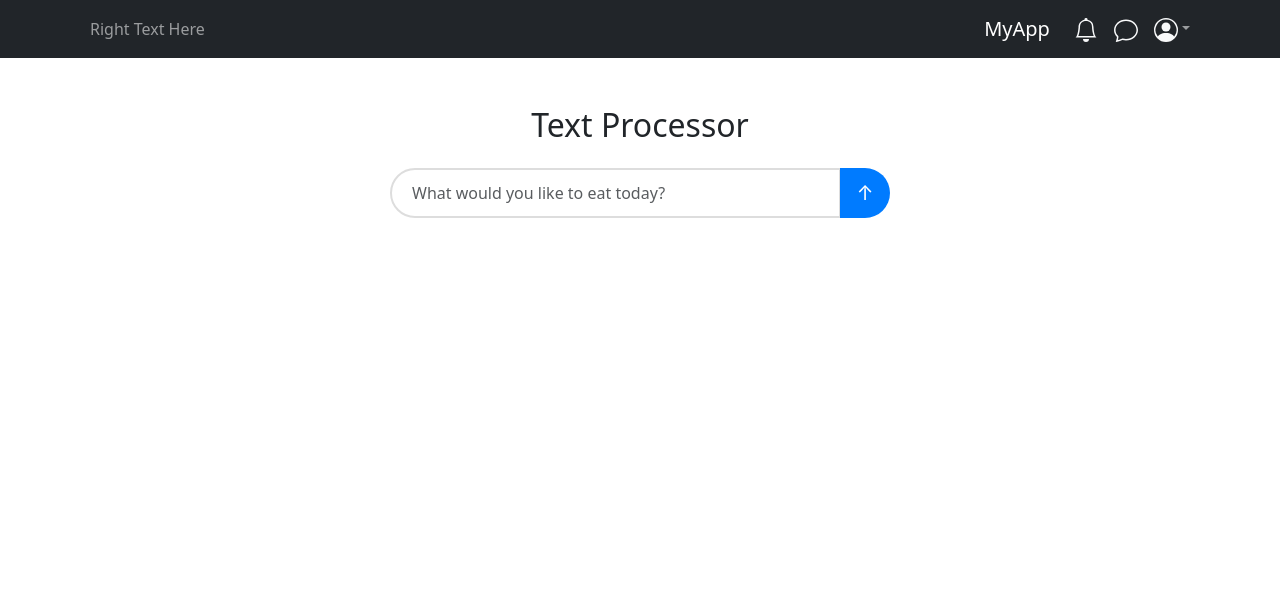
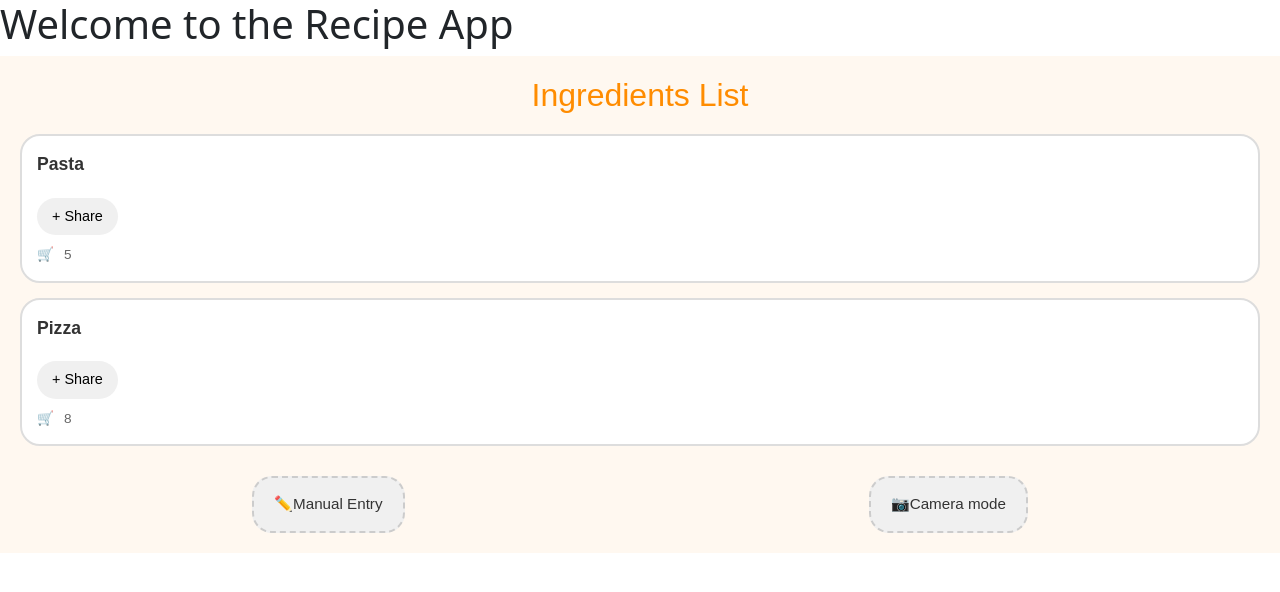
Before and after one commit to Neonat/gordon-RAMsay, a React (Create React App) app in the folder frontend/: page / in a window 1280 px wide. Shown: the top 592 px of the page. Built offline with nearby package versions, Linux system fonts and the light colour scheme.

Commit message:
3.30 shoplist ok

```diff
--- a/frontend/package.json
+++ b/frontend/package.json
@@ -9,6 +9,7 @@
     "react-bootstrap-icons": "^1.9.1",
     "react-dom": "^18.2.0",
     "react-icons": "^5.4.0",
+    "react-router-dom": "^7.1.5",
     "react-scripts": "^5.0.1",
     "web-vitals": "^2.1.4"
   },
--- a/frontend/src/App.jsx
+++ b/frontend/src/App.jsx
@@ -1,13 +1,17 @@
 import React from 'react';
 import MyNavbar from './components/navbar.jsx';  // Now importing Navbar.jsx
 import TextProcessor from './components/TextProcessor/TextProcessor.jsx';
+import { BrowserRouter as Router, Route, Routes } from "react-router-dom";
+import IngredientsPage from './pages/ingredientlistpage.jsx';
 
 function App() {
   return (
-    <div>
-      <MyNavbar />
-      <TextProcessor />
-    </div>
+    <Router>
+      <Routes>
+        <Route path="/" element={<IngredientsPage />} />
+        {/* Add other routes here */}
+      </Routes>
+    </Router>
   );
 }
 
--- /dev/null
+++ b/frontend/src/components/IngredientList/IngredientList.jsx
@@ -0,0 +1,36 @@
+import React from "react";
+import './IngresList.css'
+
+function IngredientList({ recipes }) {
+  // Check if recipes is an array and is not empty
+  if (!Array.isArray(recipes) || recipes.length === 0) {
+    return <p>No recipes to display.</p>;
+  }
+
+  return (
+    <div className="ingredient-list-container">
+      <h1>Ingredients List</h1>
+      <div className="recipe-list">
+        {recipes.map((recipe, index) => (
+          <div className="recipe-item" key={index}>
+            <div className="recipe-name">{recipe.name}</div>
+            <div className="recipe-actions">
+              <button className="add-share-button">+ Share</button>
+            </div>
+            <div className="recipe-details">
+              <span className="shopping-cart-icon">🛒</span>
+              <span className="ingredients-count">{recipe.ingredientsCount}</span>
+            </div>
+          </div>
+        ))}
+      </div>
+
+      <div className="input-options">
+        <div className="manual-entry">✏️Manual Entry</div>
+        <div className="camera-mode">📷Camera mode</div>
+      </div>
+    </div>
+  );
+};
+
+export default IngredientList;
--- /dev/null
+++ b/frontend/src/components/IngredientList/IngresList.css
@@ -0,0 +1,82 @@
+/* src/components/IngredientList.css */
+.ingredient-list-container {
+    background-color: #fff8f0; /* Softer background */
+    padding: 20px;
+    font-family: 'Arial', sans-serif; /* A more modern font */
+    color: #333;
+  }
+
+  .ingredient-list-container h1 {
+    color: #ff8c00; /* Orange color for the heading */
+    text-align: center;
+    margin-bottom: 20px;
+    font-size: 2em;
+  }
+
+  .recipe-list {
+    margin-top: 20px;
+  }
+
+  .recipe-item {
+    background-color: #fff;
+    border: 2px solid #ddd; /* Slight border */
+    border-radius: 20px; /* Increased rounded corners */
+    padding: 15px;
+    margin-bottom: 15px;
+    display: flex;
+    flex-direction: column;
+    gap: 10px;
+  }
+
+  .recipe-name {
+    font-size: 1.1em;
+    font-weight: bold;
+    margin-bottom: 5px; /* Reduced space */
+  }
+
+  .recipe-actions {
+    display: flex;
+    justify-content: flex-start; /* Align to the left */
+    margin-top: 5px;
+  }
+
+  .add-share-button {
+    background-color: #f0f0f0;
+    border: none;
+    padding: 8px 15px;
+    border-radius: 20px; /* Increased rounded corners */
+    cursor: pointer;
+    font-size: 0.9em;
+  }
+
+  .recipe-details {
+    display: flex;
+    justify-content: flex-start;
+    align-items: center;
+    gap: 10px;
+    font-size: 0.85em;
+    color: #777;
+  }
+
+  .shopping-cart-icon {
+    font-size: 1em;
+  }
+
+  .ingredients-count {
+    color: #666;
+  }
+
+  .input-options {
+    margin-top: 30px;
+    display: flex;
+    justify-content: space-around;
+  }
+
+  .input-options div {
+    background-color: #f0f0f0;
+    border: 2px dashed #ccc; /* More visible dashed border */
+    border-radius: 20px; /* Increased rounded corners */
+    padding: 15px 20px;
+    cursor: pointer;
+    font-size: 0.95em;
+  }
--- a/frontend/src/components/navbar.jsx
+++ b/frontend/src/components/navbar.jsx
@@ -1,35 +1,52 @@
-import React from 'react';
-import { Navbar, Nav, NavDropdown, Container } from 'react-bootstrap';
-import { Bell, Chat, PersonCircle } from 'react-bootstrap-icons'; // Icons from react-bootstrap-icons (optional)
+// In src/components/TextProcessor.jsx
+import React, { useState } from 'react';
+import { Container, Form, Button, InputGroup } from 'react-bootstrap';
+import 'bootstrap/dist/css/bootstrap.min.css'; // Import Bootstrap CSS
 
-const MyNavbar = () => {
+const TextProcessor = () => {
+  const [inputText, setInputText] = useState('');
+  const [outputText, setOutputText] = useState('');
+
+  const handleChange = (event) => {
+    setInputText(event.target.value);
+  };
+
+  const handleSubmit = () => {
+    const reversedText = inputText.split('').reverse().join('');
+    setOutputText(reversedText);
+  };
+
   return (
-    <Navbar bg="dark" variant="dark" expand="lg">
-      <Container>
-        {/* Right side Text */}
-        <Navbar.Toggle aria-controls="basic-navbar-nav" />
-        <Navbar.Collapse id="basic-navbar-nav">
-          <Nav className="ml-auto">
-            <Nav.Link href="#">Right Text Here</Nav.Link>
-          </Nav>
-        </Navbar.Collapse>
+    <Container className="mt-5">
+      <h2 className="text-center mb-4">Text Processor</h2>
+      <Form>
+        <InputGroup className="mb-3">
+          <Form.Control
+            type="text"
+            value={inputText}
+            onChange={handleChange}
+            placeholder="What would you like to eat today?"
+            aria-label="Text input"
+            aria-describedby="submit-button"
+          />
+          <Button
+            variant="primary"
+            id="submit-button"
+            onClick={handleSubmit}
+          >
+            ↑
+          </Button>
+        </InputGroup>
+      </Form>
 
-
-        {/* Left side with Icons */}
-        <Navbar.Brand>MyApp</Navbar.Brand>
-        <Nav className="ml-auto">
-          <Nav.Link href="#"><Bell size={24} className="text-light" /></Nav.Link>
-          <Nav.Link href="#"><Chat size={24} className="text-light" /></Nav.Link>
-          <NavDropdown title={<PersonCircle size={24} className="text-light" />} id="basic-nav-dropdown">
-            <NavDropdown.Item href="#action/3.1">Profile</NavDropdown.Item>
-            <NavDropdown.Item href="#action/3.2">Log out</NavDropdown.Item>
-          </NavDropdown>
-        </Nav>
-
-
-      </Container>
-    </Navbar>
+      {outputText && (
+        <div className="mt-4">
+          <h4>Output:</h4>
+          <p className="output-area">{outputText}</p>
+        </div>
+      )}
+    </Container>
   );
 };
 
-export default MyNavbar;
+export default TextProcessor;
--- /dev/null
+++ b/frontend/src/pages/ingredientlistpage.jsx
@@ -0,0 +1,19 @@
+// src/pages/IngredientsPage.jsx
+import React from "react";
+import IngredientList from "../components/IngredientList/IngredientList.jsx"; // Import the IngredientList component
+
+function IngredientsPage() {
+  const recipes = [
+    { name: "Pasta", ingredientsCount: 5 },
+    { name: "Pizza", ingredientsCount: 8 },
+  ];
+
+  return (
+    <div>
+      <h1>Welcome to the Recipe App</h1>
+      <IngredientList recipes={recipes} /> {/* Pass the recipes prop */}
+    </div>
+  );
+}
+
+export default IngredientsPage;
```
